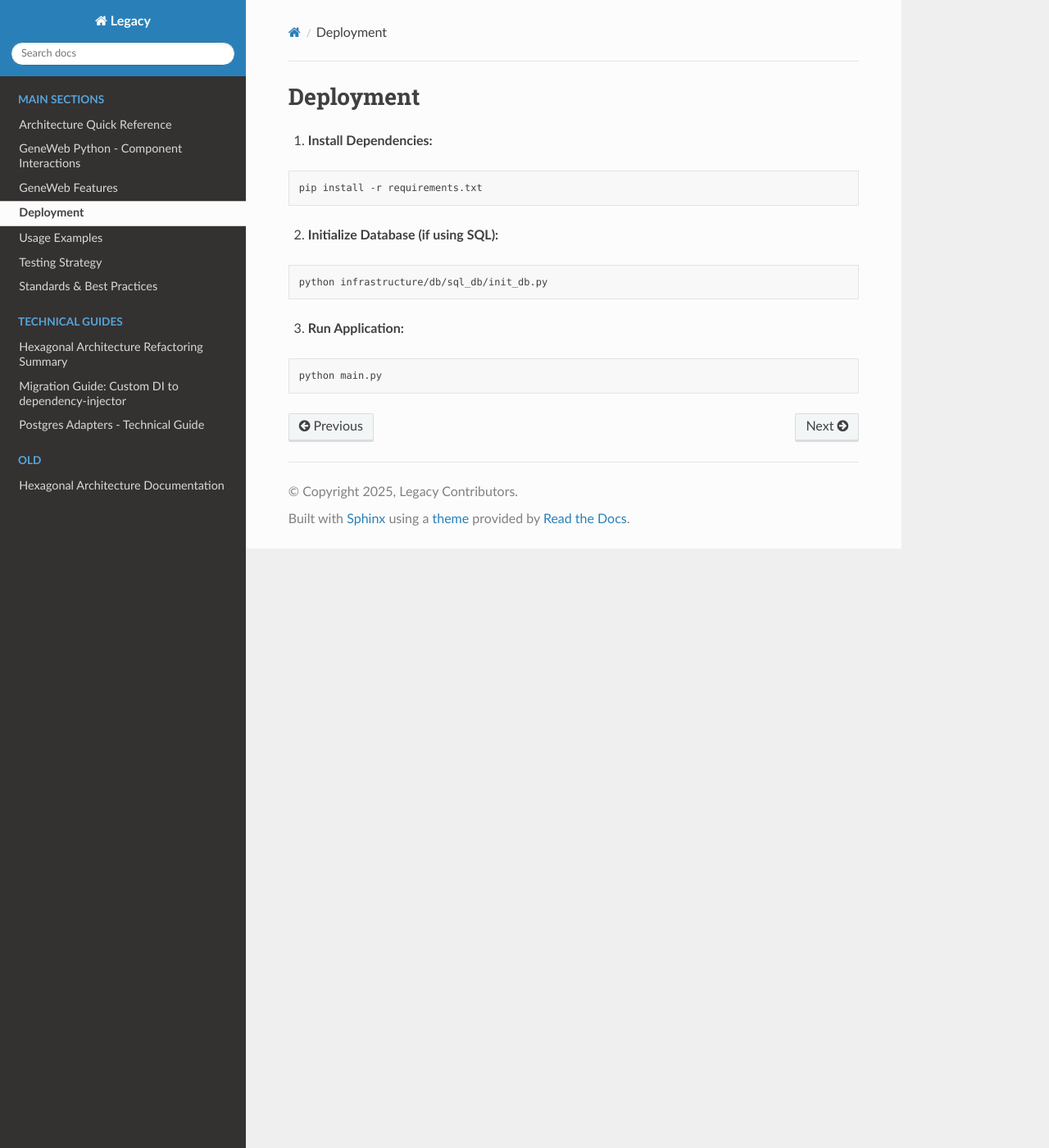
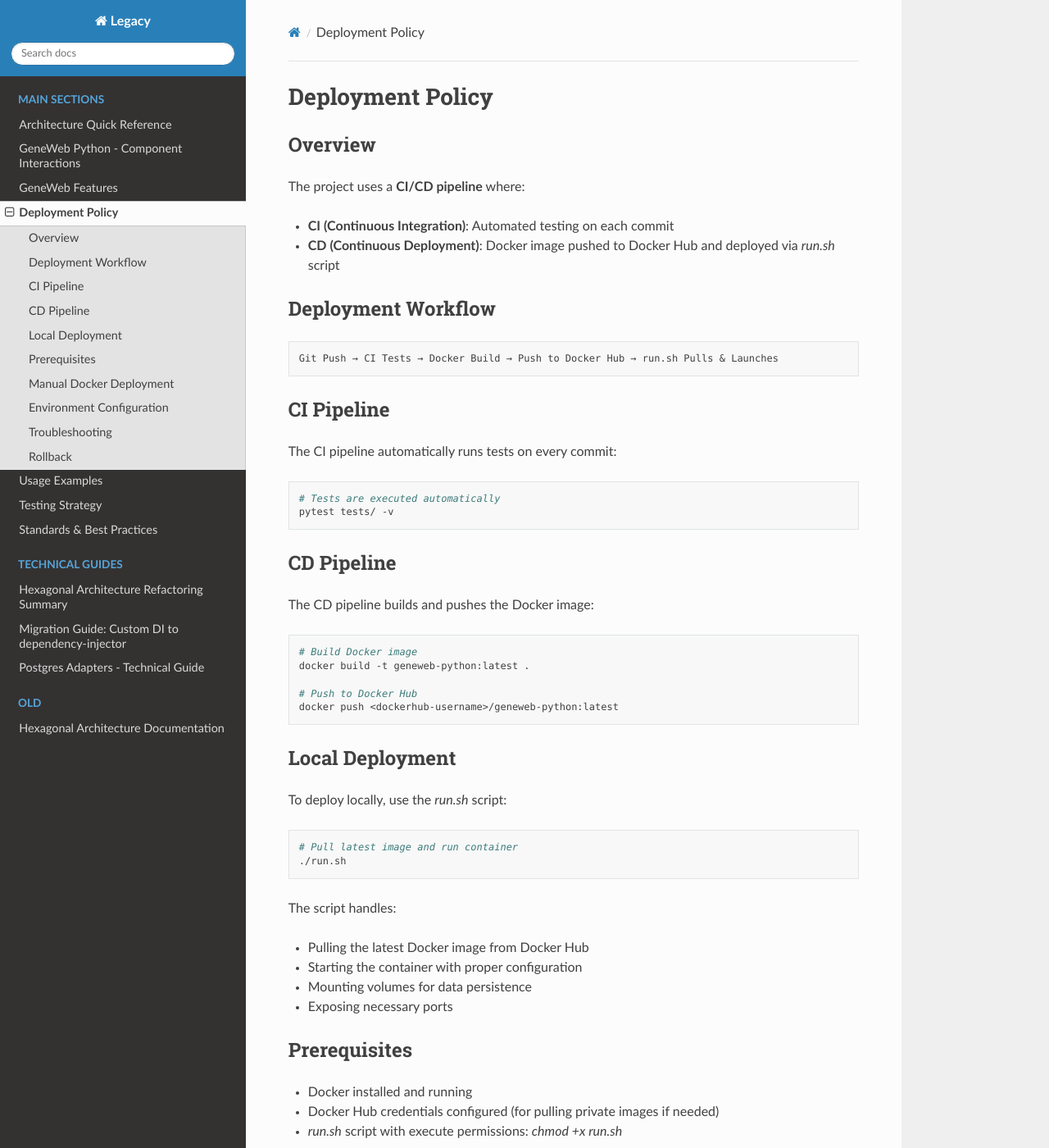
Before and after one commit to sabry134/legacy-project, a Sphinx documentation site: the page built from docs/source/deployment.rst, in a window 1280 px wide and 1400 px high. Shown: the whole window at 82% size. Built offline with Sphinx 7.4.7 and the Read the Docs theme 3.1.0, drawn with Linux system fonts in a browser that asks for light colours; some of the changed text lies outside the part shown.

Commit message:
:refactor: modified deployment policy

```diff
--- a/docs/source/deployment.rst
+++ b/docs/source/deployment.rst
@@ -1,20 +1,132 @@
-Deployment
-==========
+Deployment Policy
+=================
 
-1. **Install Dependencies:**
+Overview
+~~~~~~~~
+
+The project uses a **CI/CD pipeline** where:
+
+- **CI (Continuous Integration)**: Automated testing on each commit
+- **CD (Continuous Deployment)**: Docker image pushed to Docker Hub and deployed via `run.sh` script
+
+Deployment Workflow
+~~~~~~~~~~~~~~~~~~~
+
+.. code-block:: text
+
+    Git Push → CI Tests → Docker Build → Push to Docker Hub → run.sh Pulls & Launches
+
+CI Pipeline
+~~~~~~~~~~~
+
+The CI pipeline automatically runs tests on every commit:
 
 .. code-block:: bash
 
-    pip install -r requirements.txt
+    # Tests are executed automatically
+    pytest tests/ -v
 
-2. **Initialize Database (if using SQL):**
+CD Pipeline
+~~~~~~~~~~~
+
+The CD pipeline builds and pushes the Docker image:
 
 .. code-block:: bash
 
-    python infrastructure/db/sql_db/init_db.py
+    # Build Docker image
+    docker build -t geneweb-python:latest .
 
-3. **Run Application:**
+    # Push to Docker Hub
+    docker push <dockerhub-username>/geneweb-python:latest
+
+Local Deployment
+~~~~~~~~~~~~~~~~
+
+To deploy locally, use the `run.sh` script:
 
 .. code-block:: bash
 
-    python main.py
+    # Pull latest image and run container
+    ./run.sh
+
+The script handles:
+
+- Pulling the latest Docker image from Docker Hub
+- Starting the container with proper configuration
+- Mounting volumes for data persistence
+- Exposing necessary ports
+
+Prerequisites
+~~~~~~~~~~~~~
+
+- Docker installed and running
+- Docker Hub credentials configured (for pulling private images if needed)
+- `run.sh` script with execute permissions: `chmod +x run.sh`
+
+Manual Docker Deployment
+~~~~~~~~~~~~~~~~~~~~~~~~
+
+If needed, you can manually manage the Docker container:
+
+.. code-block:: bash
+
+    # Pull latest image
+    docker pull <dockerhub-username>/geneweb-python:latest
+
+    # Run container
+    docker run -d \
+      --name geneweb \
+      -p 5000:5000 \
+      <dockerhub-username>/geneweb-python:latest
+
+    # View logs
+    docker logs geneweb
+
+    # Stop container
+    docker stop geneweb
+
+Environment Configuration
+~~~~~~~~~~~~~~~~~~~~~~~~~
+
+Set environment variables before running:
+
+.. code-block:: bash
+
+    export DATABASE_URL=postgresql+psycopg2://user:pass@localhost:5432/geneweb
+    export FLASK_ENV=production
+
+    ./run.sh
+
+Troubleshooting
+~~~~~~~~~~~~~~~
+
+**Container won't start:**
+
+- Check Docker logs: `docker logs geneweb`
+- Verify environment variables are set correctly
+- Ensure required ports are available
+
+**CI pipeline fails:**
+
+- Check test output in CI logs
+- Fix failing tests before next deployment
+- Verify all dependencies in `requirements.txt`
+
+**Docker image not updating:**
+
+- Clear Docker cache: `docker system prune`
+- Rebuild image: `docker build --no-cache -t geneweb-python:latest .`
+- Verify image was pushed to Docker Hub
+
+Rollback
+~~~~~~~~
+
+To rollback to a previous version:
+
+.. code-block:: bash
+
+    # Pull specific version tag
+    docker pull <dockerhub-username>/geneweb-python:v1.0.0
+
+    # Update run.sh or manually run
+    docker run -d --name geneweb <dockerhub-username>/geneweb-python:v1.0.0
```
Also changed, not shown: docs/source/architecture_overview.rst (+0 -9 lines).
